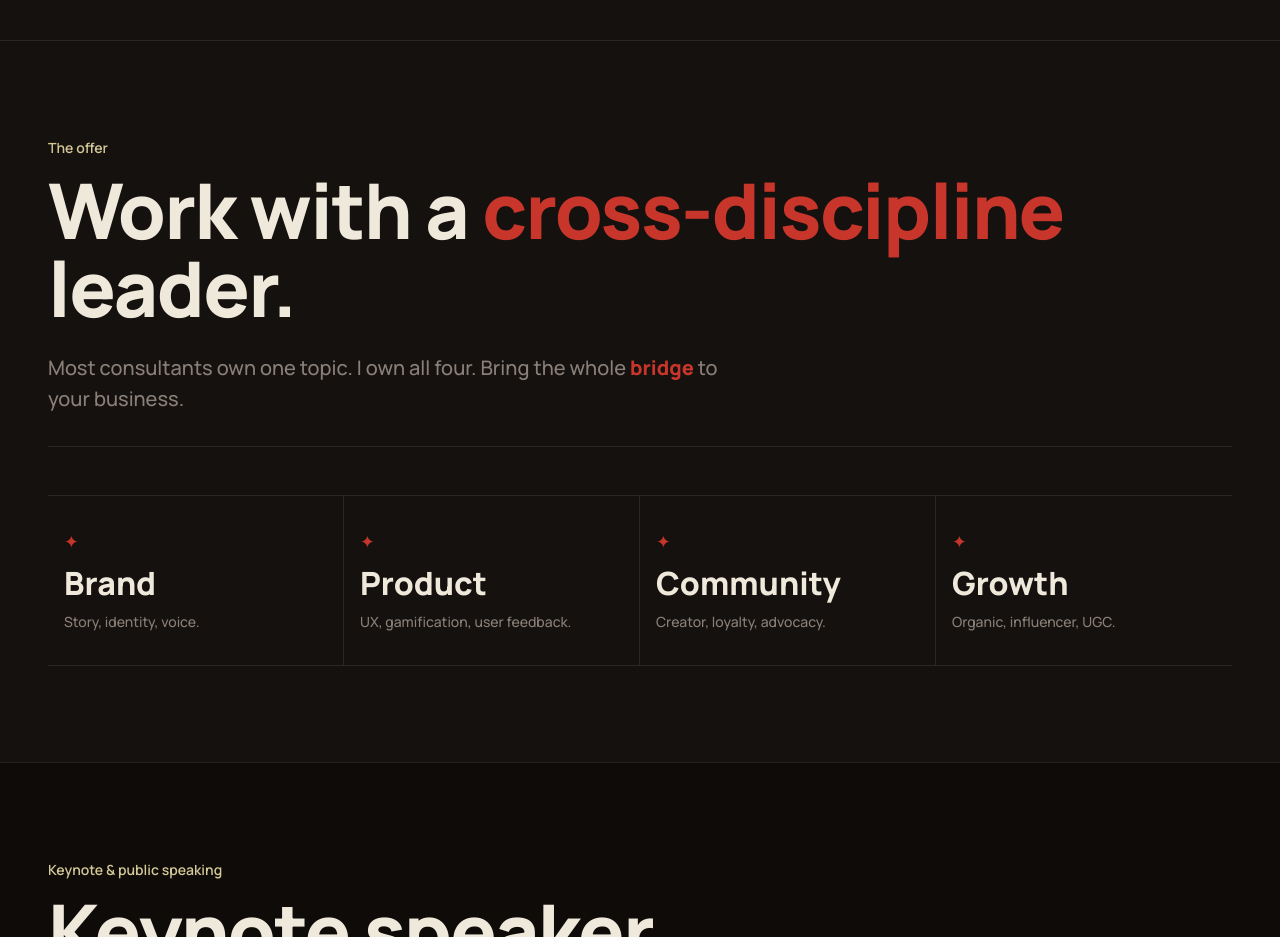
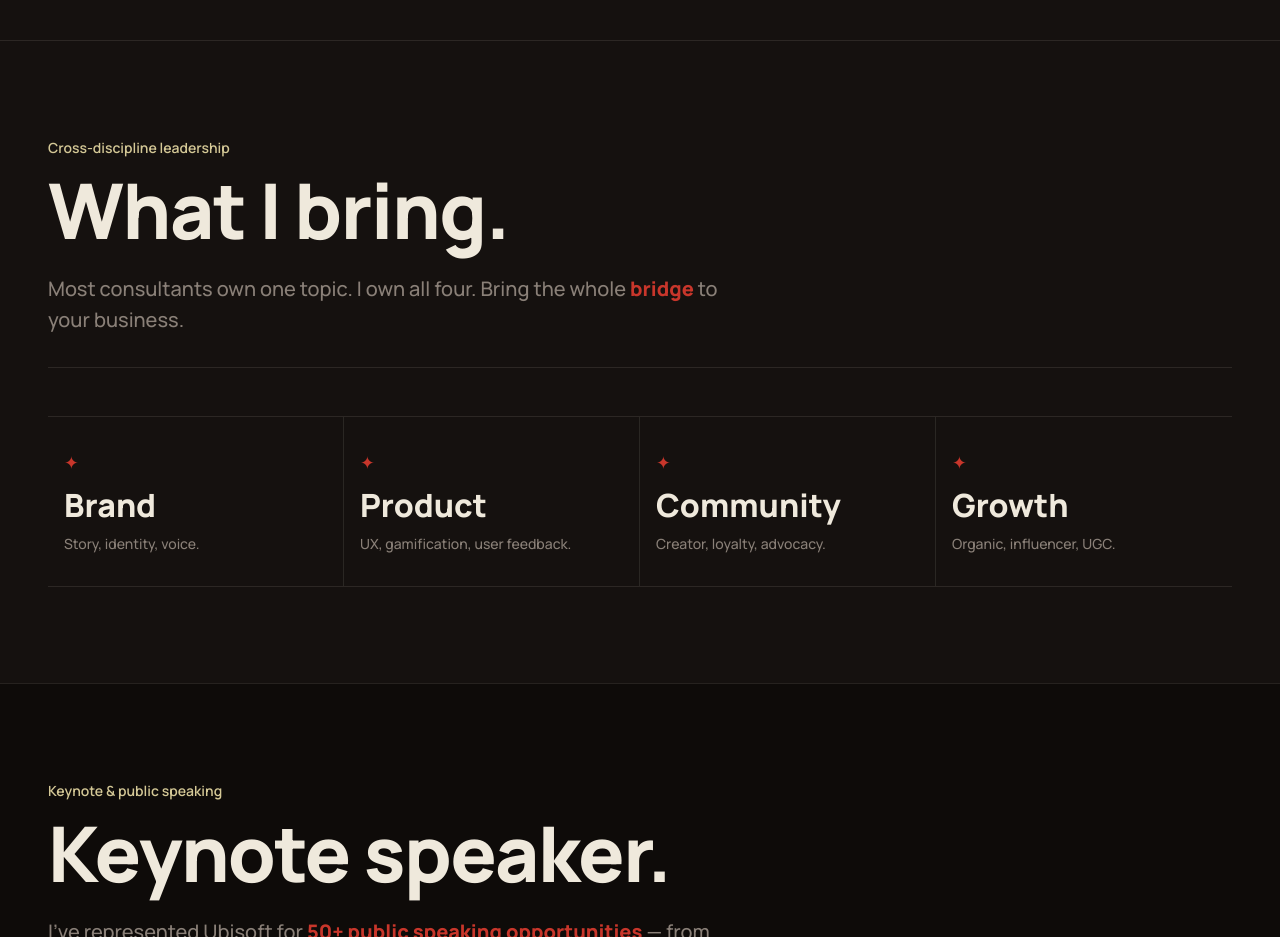
Before and after one commit to lolacolafola/laura-cordrey-site, a React (Vite) app: page /about in a window 1280 px wide. Shown: the part 880-1817 px from the top of the page. Built offline with nearby package versions, Linux system fonts and the light colour scheme.

Commit message:
about bridge section: H2 'What I bring.' + marker 'Cross-discipline leadership' (SEO weight in the marker, punchy title)

```diff
--- a/src/pages/AboutPage.jsx
+++ b/src/pages/AboutPage.jsx
@@ -152,10 +152,8 @@ export default function AboutPage() {
       <section className="about-range">
         <div className="container">
           <div className="section-head">
-            <span className="marker">The offer</span>
-            <h2 className="section-head__title">
-              Work with a <mark>cross-discipline</mark> leader.
-            </h2>
+            <span className="marker">Cross-discipline leadership</span>
+            <h2 className="section-head__title">What I bring.</h2>
             <p className="about-range__lede">
               Most consultants own one topic. I own all four. Bring the
               whole <mark>bridge</mark> to your business.
```
